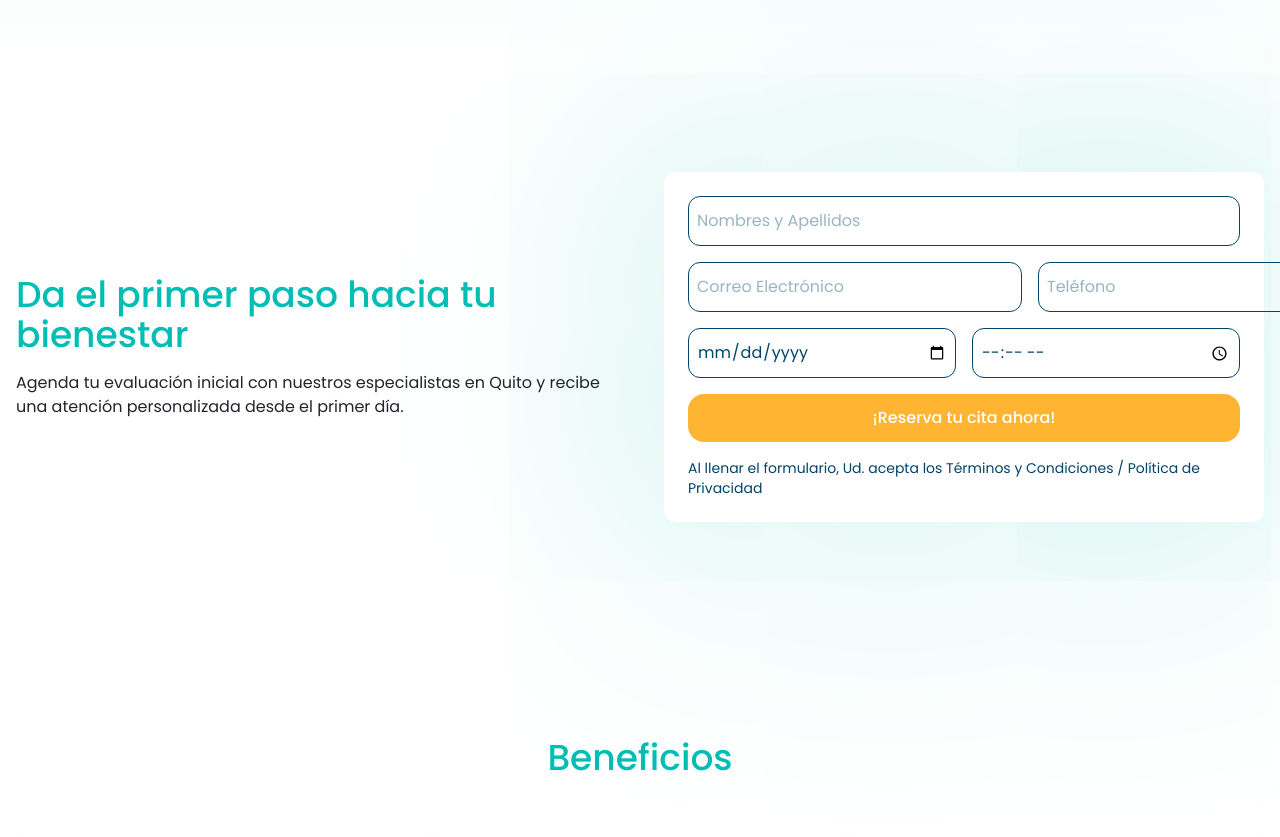
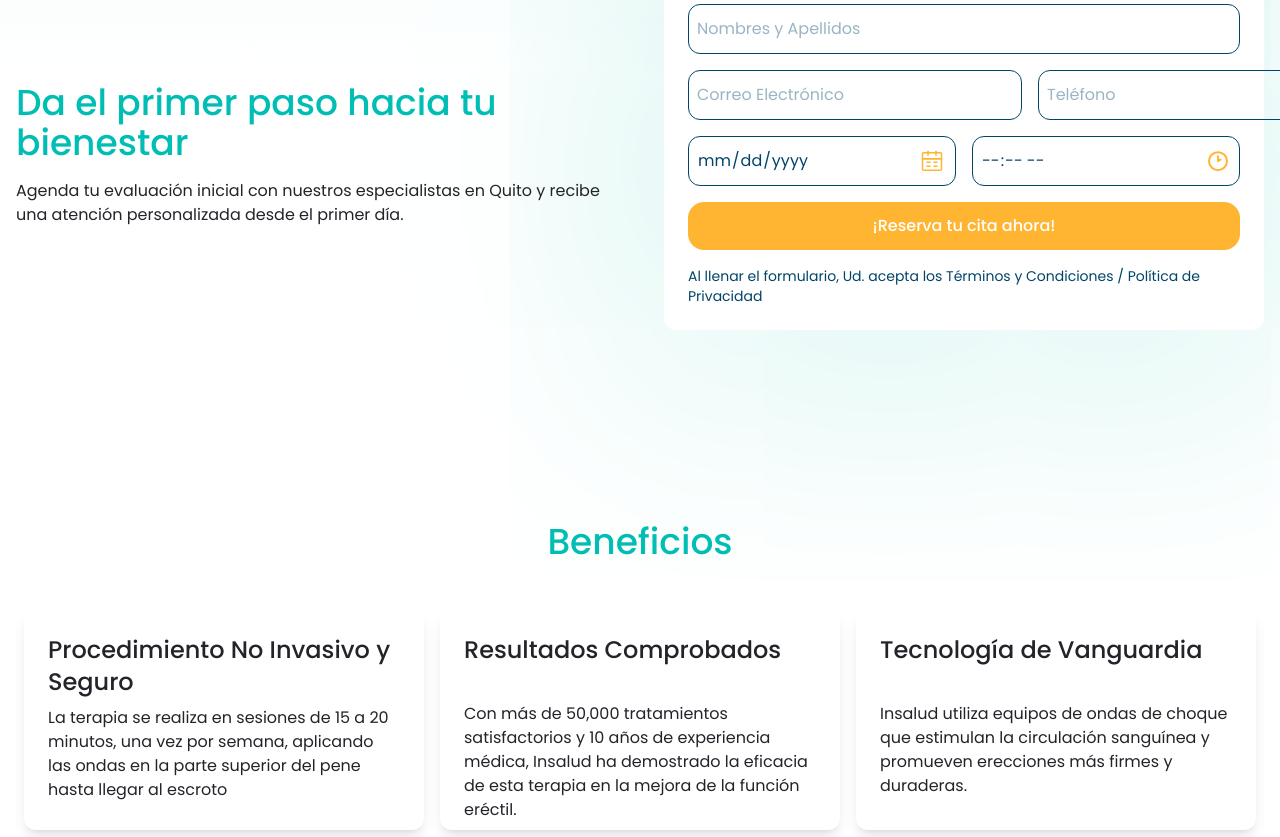
Before and after one commit to M4rckR/quito-insalud, a React (Vite) app: page / in a window 1280 px wide. Shown: the part 1960-2797 px from the top of the page. Built offline with nearby package versions, Linux system fonts and the light colour scheme; no server answers.

Commit message:
fix: Espacios, textos, tamaños y transiciones

```diff
--- a/src/components/AppointmentCTA.tsx
+++ b/src/components/AppointmentCTA.tsx
@@ -1,6 +1,6 @@
 export const AppointmentCTA = () => {
   return (
-    <section className="container mx-auto px-4 max-w-[1440px] py-6 pb-32">
+    <section className="container mx-auto px-4 max-w-[1440px]  pb-24  lg:pb-32">
         <div data-aos="fade-up"
      data-aos-duration="800" className="bg-in-cyan-light relative flex flex-col items-center px-6 py-16 text-center text-in-blue rounded-2xl gap-4 max-w-[1200px] mx-auto">
             <div className="max-w-[840px] space-y-4">
--- a/src/components/Benefits.tsx
+++ b/src/components/Benefits.tsx
@@ -9,7 +9,7 @@ export const Benefits = () => {
   const [atEnd, setAtEnd] = useState(false);
 
   return (
-    <div className="container mx-auto px-4 max-w-[1440px] py-6 pb-32">
+    <div className="container mx-auto px-4 max-w-[1440px] pb-20 lg:pb-32">
       <h2
         className="text-center text-2xl md:text-3xl lg:text-4xl font-medium text-in-cyan-text mb-4"
         data-aos="zoom-in"
--- a/src/components/HeaderMain.tsx
+++ b/src/components/HeaderMain.tsx
@@ -21,9 +21,15 @@ export const HeaderMain = () => {
                         </Link>
                     </p>
                     <div className="flex gap-4">
-                        <img className="w-6 sm:w-7 cursor-pointer" src="/icons/instagram.svg" alt="logo instagram" />
-                        <img className="w-6 sm:w-7 cursor-pointer" src="/icons/tiktok.svg" alt="logo tiktok" />
-                        <img className="w-6 sm:w-7 cursor-pointer" src="/icons/fb.svg" alt="logo facebook" />
+                        <a href="https://www.instagram.com/insalud.sedequito?igsh=YThkMDh3eXQ5d3Q4" target="_blank">
+                           <img className="w-6 sm:w-7 cursor-pointer" src="/icons/instagram.svg" alt="logo instagram" />
+                        </a>
+                        <a href="https://www.tiktok.com/@insaludquito?_t=ZM-8vfZK2TtAhS&_r=1" target="_blank">
+                            <img className="w-6 sm:w-7 cursor-pointer" src="/icons/tiktok.svg" alt="logo tiktok" />
+                        </a>
+                        <a href="https://www.facebook.com/share/15xS3Z6y8C/?mibextid=wwXIfr" target="_blank">
+                            <img className="w-6 sm:w-7 cursor-pointer" src="/icons/fb.svg" alt="logo facebook" />
+                        </a>
                     </div>
                 </div>
             </div>
--- a/src/components/InfoTreatment.tsx
+++ b/src/components/InfoTreatment.tsx
@@ -2,7 +2,7 @@ import ReactPlayer from "react-player";
 
 export const InfoTreatment = () => {
   return (
-    <div className="relative lg:pt-24 md:mb-72 xl:mb-72">
+    <div className="relative mb-16 lg:pt-24 md:mb-72">
         <div className="absolute hidden md:block md:top-[420px] lg:top-[400px] left-0 right-0 w-full inset-0 h-[800px] bg-gradient-to-b from-in-cyan to-in-white -z-10"></div>
       <section className="container mx-auto px-4 max-w-[1400px] mb-12">
         <div className="gap-6">
--- a/src/components/MainContact.tsx
+++ b/src/components/MainContact.tsx
@@ -1,4 +1,4 @@
-import { useState } from "react";
+import { useState, useRef } from "react";
 
 export const MainContact = () => {
 
@@ -9,6 +9,9 @@ export const MainContact = () => {
         fecha: "",
         horario: "",
       });
+
+      const fechaInputRef = useRef<HTMLInputElement>(null);
+      const horarioInputRef = useRef<HTMLInputElement>(null);
 
       const handleChange = (e: React.ChangeEvent<HTMLInputElement>) => {
         setFormData({ ...formData, [e.target.name]: e.target.value });
@@ -28,7 +31,7 @@ export const MainContact = () => {
       };
 
   return (
-    <section className="container mx-auto px-4 max-w-[1400px] py-20 md:py-24 lg:py-48">
+    <section className="container mx-auto px-4 max-w-[1400px] pb-20 md:pb-24 lg:pb-48">
         <div className="flex flex-col lg:flex-row lg:gap-10 justify-between items-center">
             <div className="text-center lg:text-left mb-8 md:mb-0 max-w-[600px]" data-aos="fade-up"
      data-aos-duration="800">
@@ -70,8 +73,10 @@ export const MainContact = () => {
                             />
                     </div>
                     <div className="flex flex-col md:flex-row gap-4">
+                        <div className="w-full relative">
                             <input
-                            className="outline-none border border-in-blue py-3 px-2 md:flex-1/2 rounded-xl placeholder:text-in-blue/40 text-in-blue"
+                                ref={fechaInputRef}
+                                className="contact-date w-full outline-none border border-in-blue py-3 px-2 md:flex-1/2 rounded-xl placeholder:text-in-blue/40 text-in-blue"
                                 type="date"
                                 name="fecha"
                                 value={formData.fecha}
@@ -79,8 +84,16 @@ export const MainContact = () => {
                                 onChange={handleChange}
                                 required
                                 />
+                            <img
+                                onClick={() => fechaInputRef.current?.showPicker()}
+                                className="absolute top-1/2 -translate-y-1/2 right-3 cursor-pointer"
+                                src="/vector/calendar.svg"
+                                alt="icono fecha" />
+                        </div>
+                        <div className="w-full relative">
                             <input
-                            className="outline-none border border-in-blue py-3 px-2 md:flex-1/2 rounded-xl placeholder:text-in-blue/40 text-in-blue"
+                                ref={horarioInputRef}
+                                className="contact-watch outline-none w-full border border-in-blue py-3 px-2 md:flex-1/2 rounded-xl placeholder:text-in-blue/40 text-in-blue"
                                 type="time"
                                 value={formData.horario}
                                 name="horario"
@@ -88,6 +101,13 @@ export const MainContact = () => {
                                 onChange={handleChange}
                                 required
                                 />
+                                <img
+                                    onClick={() => horarioInputRef.current?.showPicker()}
+                                    className="absolute top-1/2 -translate-y-1/2 right-3 cursor-pointer"
+                                    src="/vector/watch.svg"
+                                    alt="icono fecha" />
+                        </div>
+
                     </div>
                     <button type="submit" className="cursor-pointer bg-in-orange text-center text-white font-medium py-3 rounded-2xl">¡Reserva tu cita ahora!</button>
                     <p className="leading-5 text-in-blue text-sm">Al llenar el formulario, Ud. acepta los Términos y Condiciones / Política de Privacidad</p>
--- a/src/components/MainHero.tsx
+++ b/src/components/MainHero.tsx
@@ -43,7 +43,8 @@ export const MainHero = () => {
             </div>
           </div>
         </div>
-        <div className="md:hidden space-y-2 pl-4 pt-6 md:pt-4 mt-4">
+        <div className="md:hidden space-y-2 pl-4 pt-6 md:pt-4 mt-4" data-aos="fade-up"
+     data-aos-duration="800">
           <div className="flex items-start justify-center gap-2">
             <img
               className="w-6 md:w-8"
--- a/src/components/Testimonials.tsx
+++ b/src/components/Testimonials.tsx
@@ -5,9 +5,9 @@ import "swiper/css/effect-fade";
 
 export const Testimonials = () => {
   return (
-    <section className="relative pt-16">
+    <section className="relative">
       <div className="container mx-auto px-4 max-w-[1440px] py-6 pb-16">
-        <h2 className="text-center text-2xl md:text-3xl lg:text-4xl font-medium text-in-cyan-text mb-4" data-aos="zoom-in">
+        <h2 className="text-center text-2xl md:text-3xl lg:text-4xl font-medium text-in-cyan-text" data-aos="zoom-in">
           Testimonios que nos respaldan
         </h2>
         <Swiper
--- a/src/components/ui/ButtonWspItem.tsx
+++ b/src/components/ui/ButtonWspItem.tsx
@@ -1,8 +1,8 @@
 export const ButtonWspItem = () => {
   return (
     <div className="">
-        <a className="fixed bottom-1/6  right-4 z-50  rounded-full shadow-lg transition-transform duration-300 hover:scale-105" href="#">
-            <img className="w-16" src="/icons/button-wsp.svg" alt="icono whatsapp" />
+        <a className="fixed bottom-1/12  right-4 z-50  rounded-full shadow-lg transition-transform duration-300 hover:scale-105" href="#">
+            <img className="w-12" src="/icons/button-wsp.svg" alt="icono whatsapp" />
         </a>
     </div>
 
--- a/src/index.css
+++ b/src/index.css
@@ -66,3 +66,17 @@ body {
 .swiper {
   padding: 32px 8px !important;
 }
+
+
+.contact-date::-webkit-calendar-picker-indicator, .contact-watch::-webkit-calendar-picker-indicator {
+  opacity: 0;
+  cursor: pointer;
+  position: absolute;
+  right: 0;
+  width: 100%;
+  height: 100%;
+}
+
+.accordion-item-text span{
+  text-align: left !important;
+}
```
Also changed, not shown: src/components/FooterMain.tsx (+10 -4 lines), src/components/Questions.tsx (+9 -9 lines), src/components/ui/AccordionItem.tsx (+10 -7 lines), public/vector/calendar.svg (added), public/vector/watch.svg (added). Lines whose indentation alone changed are shown as unchanged.
